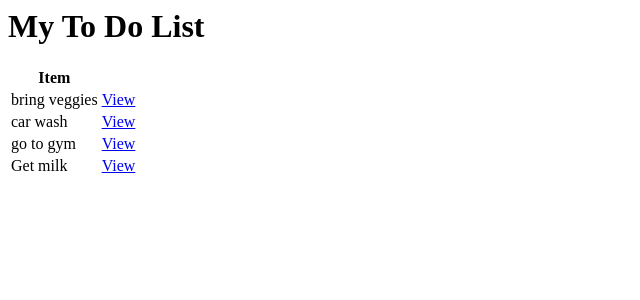
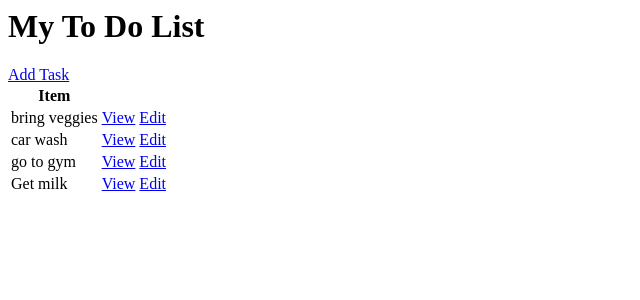
Before and after one commit to anjuu123/django_todo, a Django app: page / in a window 1280 px wide. Shown: the top 300 px of the page, without its empty margins (0-640 px from the left). Run offline with Django 4.2, Linux system fonts and the light colour scheme; data comes from the database, SQL or seed files in the repository; both versions use the stored data as it was after the commit; parts of the project's set-up code (start-up, migrations or seed data) failed here and were passed over.

Commit message:
task is create and submit

```diff
--- a/base/templates/base/task_list.html
+++ b/base/templates/base/task_list.html
@@ -1,14 +1,17 @@
 <h1>My To Do List</h1>
+<a href="{% url 'task-create' %}">Add Task</a>
 
 <table>
     <tr>
         <th>Item</th>
+        <th></th>
         <th></th>
     </tr>
     {% for task in tasks %}
     <tr>
         <td>{{task.title}}</td>
         <td><a href="{% url 'task' task.id %}">View</a></td>
+        <td><a href="{% url 'task' task.id %}">Edit</a></td>
     </tr>
     {% empty %}
     <h3>No items in list</h3>
--- a/base/urls.py
+++ b/base/urls.py
@@ -1,7 +1,8 @@
 from django.urls import path
-from .views import TaskList, TaskDetail
+from .views import TaskList, TaskDetail, TaskCreate
 
 urlpatterns = [
     path('', TaskList.as_view(), name='tasks'),
     path('task/<int:pk>/', TaskDetail.as_view(), name='task'),
+    path('task-create/', TaskCreate.as_view(), name='task-create'),
 ]
--- a/base/views.py
+++ b/base/views.py
@@ -1,6 +1,8 @@
 from django.shortcuts import render
 from django.views.generic.list import ListView
 from django.views.generic.detail import DetailView
+from django.views.generic.edit import CreateView
+from django.urls import reverse_lazy
 from .models import Task
 
 # Create your views here.
@@ -12,3 +14,13 @@ class TaskDetail(DetailView):
     model = Task
     context_object_name = 'task'
     template_name = 'base/task.html'
+
+class TaskCreate(CreateView):
+    model = Task
+    fields = '__all__'
+    success_url = reverse_lazy('tasks')
+
+class TaskUpdate(UpdateView):
+    model = Task
+    fields = '__all__'
+    success_url = reverse_lazy('tasks')
```
Also changed, not shown: base/templates/base/task_form.html (added, +7 -0 lines), db.sqlite3.
